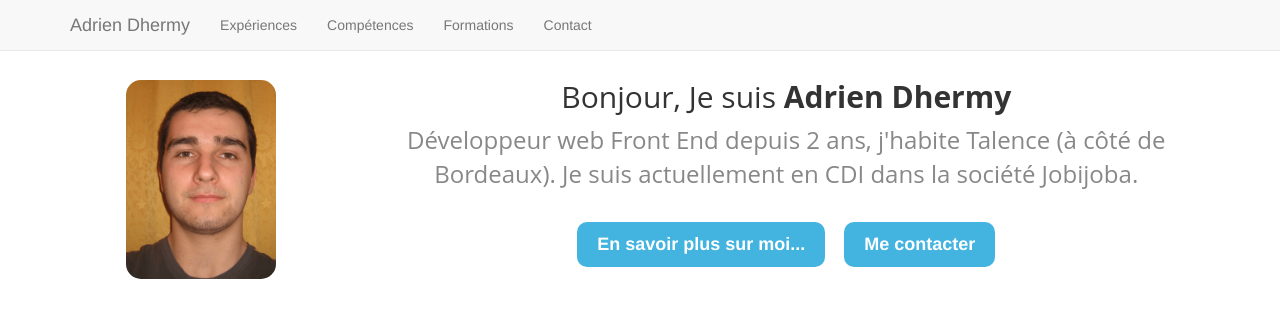
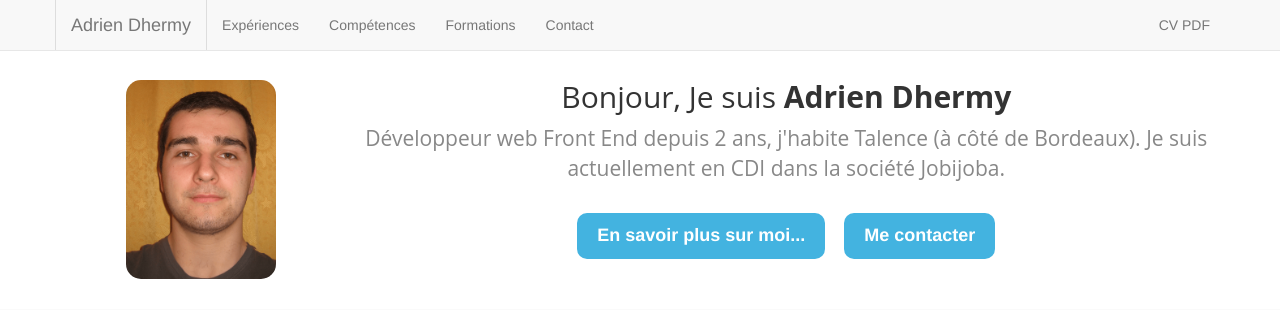
Before and after one commit to adrienDH/adrien.dhermy.fr, a PHP site: page / in a window 1280 px wide. Shown: the top 310 px of the page. Run offline with PHP 8.4, Linux system fonts and the light colour scheme; style sheets or scripts are compiled from the project's sources.

Commit message:
#Ajout lien CV en pdf, correction animation

```diff
--- a/inc/menu.php
+++ b/inc/menu.php
@@ -7,7 +7,7 @@
 				<span class="icon-bar"></span>
 				<span class="icon-bar"></span>
 			</button>
-			<a class="navbar-brand nav-cursor js-scroll-top">Adrien Dhermy</a>
+			<a class="navbar-brand nav-cursor border js-scroll-top">Adrien Dhermy</a>
 		</div>
 		<div id="navbar" class="navbar-collapse collapse">
 			<ul class="nav navbar-nav">
@@ -24,6 +24,11 @@
 					<a>Contact</a>
 				</li>
 			</ul>
+			<ul class="nav navbar-nav navbar-right">
+				<li>
+					<a href="./resources/pdf/CV_Adrien_Dhermy.pdf">CV PDF</a>
+				</li>
+			</ul>
 		</div>
 	</div>
 </nav>
--- a/resources/css/common/common.css
+++ b/resources/css/common/common.css
@@ -5,6 +5,10 @@ body {
 nav {
   background: #B09B8A;
 }
+nav .border {
+  border-left: 1px solid #ddd;
+  border-right: 1px solid #ddd;
+}
 nav .nav-cursor {
   cursor: pointer;
 }
--- a/resources/js/home/home.js
+++ b/resources/js/home/home.js
@@ -1,6 +1,6 @@
 $( document ).ready(function() {
 	$("body").on("click",".js-contact", function() {
-		$("body").animate({ scrollTop: $("body").height()}, 1000);
+		$("body").animate({ scrollTop: $("#contact").offset().top - 50 }, 1000);
 		$(".js-target").focus();
 	});
 
--- a/resources/less/common/common.less
+++ b/resources/less/common/common.less
@@ -8,6 +8,11 @@ body {
 nav {
 	background: #B09B8A;
 
+	.border {
+		border-left: 1px solid #ddd;
+		border-right: 1px solid #ddd;
+	}
+
 	.nav-cursor {
 		cursor: pointer;
 	}
--- a/resources/less/home/home.less
+++ b/resources/less/home/home.less
@@ -24,7 +24,7 @@
 	}
 	.text {
 		color: #888;
-		font-size: 24px;
+		font-size: 21px;
 		font-family: "Open Sans", sans-serif;
 		text-align: center;
 	}
```
